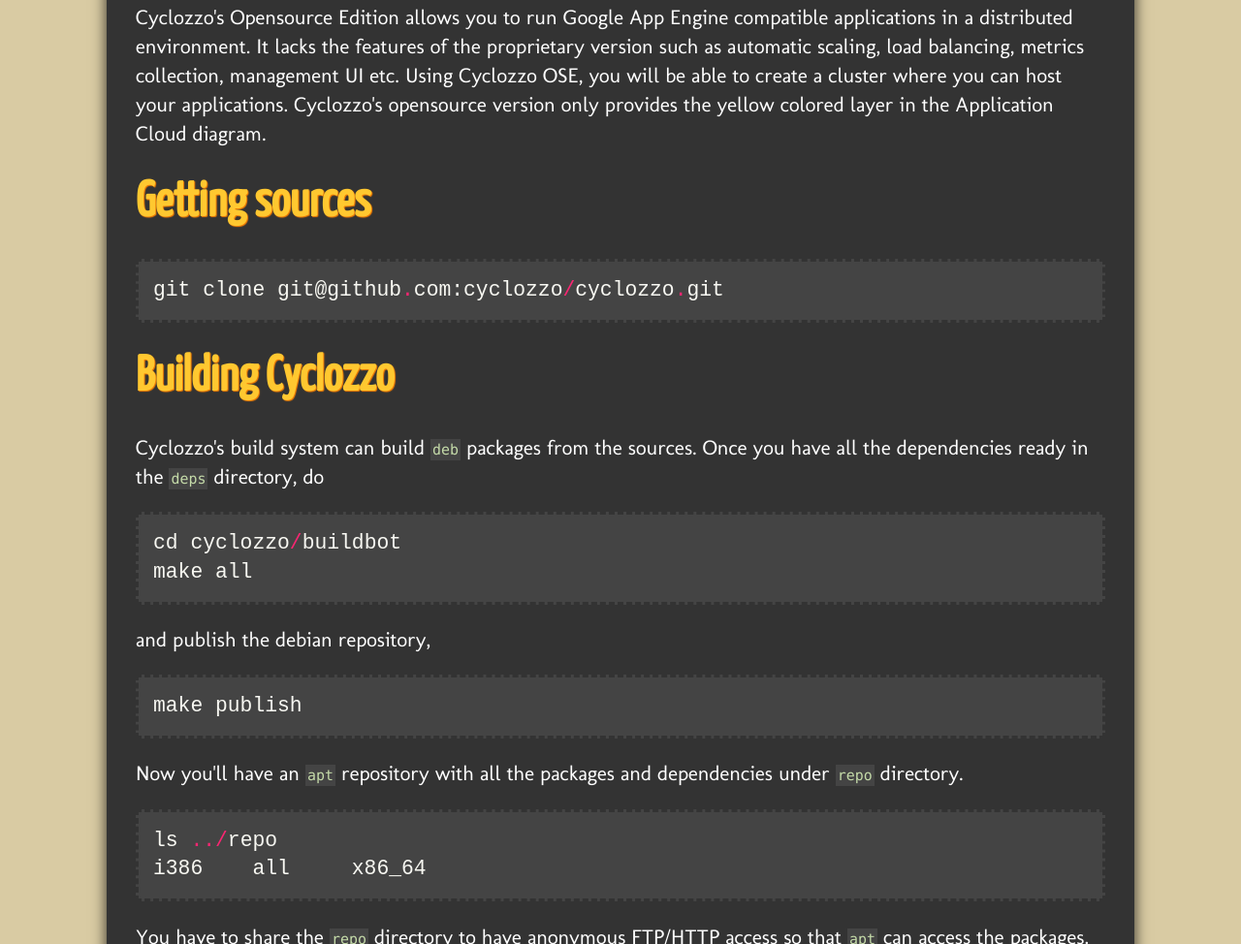
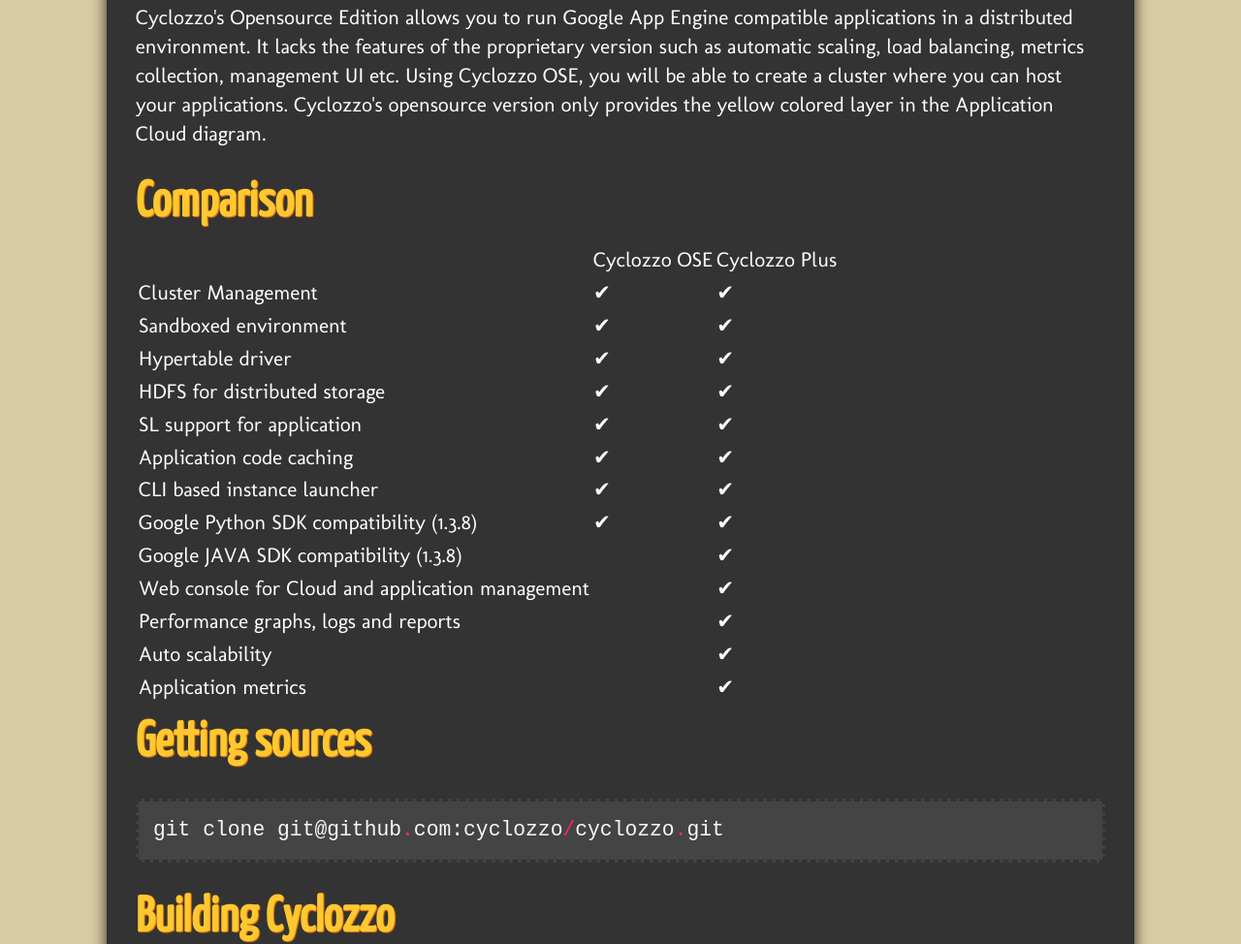
Before and after one commit to cyclozzo/cyclozzo.github.com, a plain HTML site: page index.html in a window 1280 px wide. Shown: the part 4105-5079 px from the top of the page at 97% size. Drawn offline with Linux system fonts and the light colour scheme.

Commit message:
Comparison table added

```diff
--- a/index.html
+++ b/index.html
@@ -86,6 +86,80 @@
 <h1>Cyclozzo OSE</h1>
 <h2>About Cyclozzo OSE</h2>
 <p>Cyclozzo's Opensource Edition allows you to run Google App Engine compatible applications in a distributed environment. It lacks the features of the proprietary version such as automatic scaling, load balancing, metrics collection, management UI etc. Using Cyclozzo OSE, you will be able to create a cluster where you can host your applications. Cyclozzo's opensource version only provides the yellow colored layer in the Application Cloud diagram. </p>
+<h2>Comparison</h2>
+<table>
+    <tr>
+        <td></td>
+        <td>Cyclozzo OSE</td>
+        <td>Cyclozzo Plus</td>
+    </tr>
+    <tr>
+        <td>Cluster Management</td>
+        <td>&#10004;</td>
+        <td>&#10004;</td>
+    </tr>
+    <tr>
+        <td>Sandboxed environment</td>
+        <td>&#10004;</td>
+        <td>&#10004;</td>
+    </tr>
+    <tr>
+        <td>Hypertable driver</td>
+        <td>&#10004;</td>
+        <td>&#10004;</td>
+    </tr>
+    <tr>
+        <td>HDFS for distributed storage</td>
+        <td>&#10004;</td>
+        <td>&#10004;</td>
+    </tr>
+    <tr>
+        <td>SL support for application</td>
+        <td>&#10004;</td>
+        <td>&#10004;</td>
+    </tr>
+    <tr>
+        <td>Application code caching</td>
+        <td>&#10004;</td>
+        <td>&#10004;</td>
+    </tr>
+    <tr>
+        <td>CLI based instance launcher</td>
+        <td>&#10004;</td>
+        <td>&#10004;</td>
+    </tr>
+    <tr>
+        <td>Google Python SDK compatibility (1.3.8)</td>
+        <td>&#10004;</td>
+        <td>&#10004;</td>
+    </tr>
+    <tr>
+        <td>Google JAVA SDK compatibility (1.3.8)</td>
+        <td></td>
+        <td>&#10004;</td>
+    </tr>
+    <tr>
+        <td>Web console for Cloud and application management</td>
+        <td></td>
+        <td>&#10004;</td>
+    </tr>
+    <tr>
+        <td>Performance graphs, logs and reports</td>
+        <td></td>
+        <td>&#10004;</td>
+    </tr>
+    <tr>
+        <td>Auto scalability</td>
+        <td></td>
+        <td>&#10004;</td>
+    </tr>
+    <tr>
+        <td>Application metrics</td>
+        <td></td>
+        <td>&#10004;</td>
+    </tr>
+</table>
+
 <h2>Getting sources</h2>
 <div class="codehilite"><pre><span class="n">git</span> <span class="n">clone</span> <span class="n">git</span><span class="nv">@github</span><span class="o">.</span><span class="n">com:cyclozzo</span><span class="o">/</span><span class="n">cyclozzo</span><span class="o">.</span><span class="n">git</span>
 </pre></div>
```
